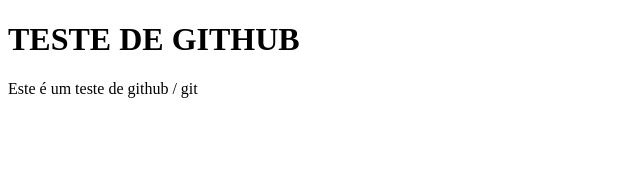
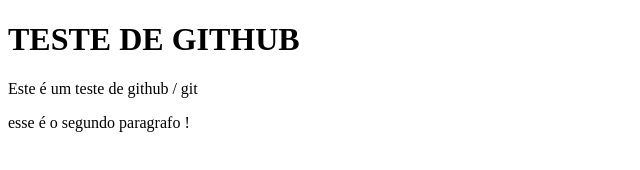
Before and after one commit to Lucasmota22/aulagit, a plain HTML site: page index.html in a window 1280 px wide. Shown: the whole page, without its empty margins (0-640 px from the left). Drawn offline with Linux system fonts and the light colour scheme.

Commit message:
segundo paragrafo

```diff
--- a/index.html
+++ b/index.html
@@ -7,5 +7,7 @@
   <body>
     <h1>TESTE DE GITHUB</h1>
     <p>Este é um teste de github / git </p>
+
+      <p>esse é o segundo paragrafo !</p>
   </body>
 </html>
```
